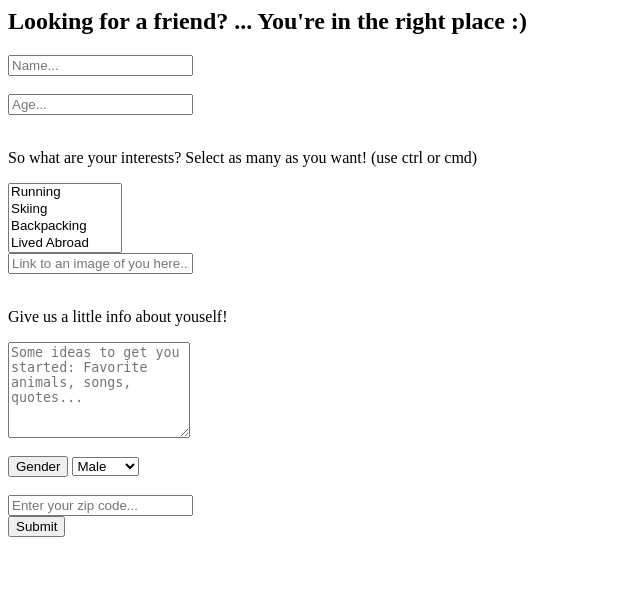
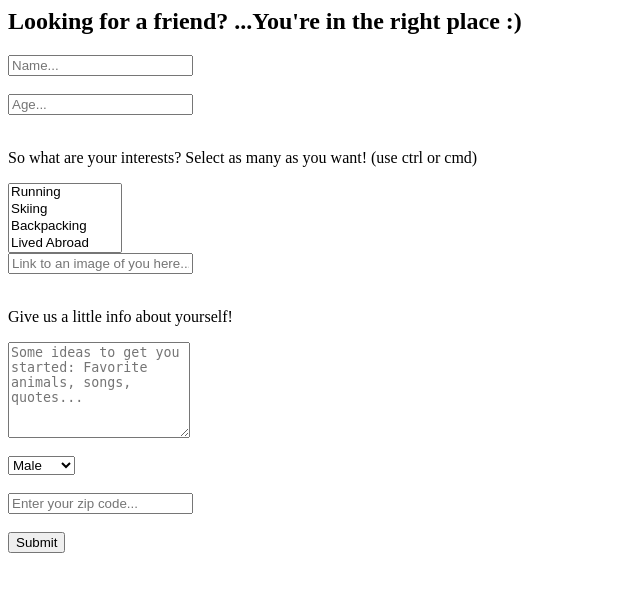
Before and after one commit to jzhu01/match.me, a Python web app: template templates/userinput.html in a window 1280 px wide. Shown: the top 592 px of the page, without its empty margins (0-640 px from the left). Run offline with Jinja, Linux system fonts and the light colour scheme; the template is opened without the code that fills it, so the values that code supplies are empty.

Commit message:
Completed styling for User Input page.

```diff
--- a/templates/header.html
+++ b/templates/header.html
@@ -5,6 +5,7 @@
     <link rel="stylesheet" href="https://fonts.googleapis.com/icon?family=Material+Icons">
     <link rel="stylesheet" href="https://code.getmdl.io/1.1.1/material.indigo-pink.min.css">
     <script defer src="https://code.getmdl.io/1.1.1/material.min.js"></script>
+    <link href="https://fonts.googleapis.com/css?family=Open+Sans" rel="stylesheet" type="text/css">
     <link rel="stylesheet" href="{{link_to_stylesheet}}">
     <script src="https://ajax.googleapis.com/ajax/libs/jquery/2.1.4/jquery.min.js"></script>
     <meta charset="utf-8">
--- a/templates/userinput.html
+++ b/templates/userinput.html
@@ -2,8 +2,8 @@
   <section>
       <!-- <form action="/saveuserinput" method="post"> -->
       <form id="user_form" enctype="multipart/form-data">
-        <div>
-          <h1 class="mdl-card__title-text">Looking for a friend? ... You're in the right place :)</h1>
+        <div class="user_form">
+          <h1 class="mdl-card__title-text">Looking for a friend? ...You're in the right place :)</h1>
             <div class="mdl-textfield mdl-js-textfield">
                   <input class="mdl-textfield__input" type="text" id="user_name" name="user_name" placeholder="Name...">
             </div>
@@ -13,7 +13,7 @@
           </div>
           <br>
           <!-- <input id="interests" type="text" placeholder="What are your interests?"> -->
-          <p> So what are your interests? Select as many as you want! (use ctrl or cmd) </p>
+          <p class="mdl-checkbox__label">So what are your interests? Select as many as you want! (use ctrl or cmd)</p>
           <select name="user_likes" multiple>
             <option class="user_like" value="Running" id="like-Running" name="like-Running">Running</option>
             <option class="user_like" value="Skiing" id="like-Skiing" name="like-Skiing">Skiing</option>
@@ -31,33 +31,23 @@
             <input class="mdl-textfield__input" type="text" id="user_img_link" name="user_img_link" placeholder="Link to an image of you here...">
           </div>
           <br>
-          <p> Give us a little info about youself! </p>
+          <!-- <p> Give us a little info about youself! </p> -->
+          <p class="mdl-checkbox__label">Give us a little info about yourself!</p>
           <div class="mdl-textfield mdl-js-textfield">
             <textarea class="mdl-textfield__input" type="text" rows= "6" id="user_bio" name="user_bio" placeholder="Some ideas to get you started: Favorite animals, songs, quotes..." ></textarea>
           </div>
           <br>
-
-          <button id="gender-btn" class="mdl-button mdl-js-button mdl-button--raised">Gender  </button>
-
-          <!-- <ul class="mdl-menu mdl-menu--bottom-left mdl-js-menu mdl-js-ripple-effect"
-              for="gender-btn">
-            <li class="mdl-menu__item">Some Action</li>
-            <li class="mdl-menu__item mdl-menu__item--full-bleed-divider">Another Action</li>
-            <li disabled class="mdl-menu__item">Disabled Action</li>
-            <li class="mdl-menu__item">Yet Another Action</li>
-          </ul> -->
-
-          <select class="mdl-menu mdl-menu--bottom-left mdl-js-menu mdl-js-ripple-effect"
-              for="gender-btn" name="user_gender">
-            <option class="mdl-menu__item user_gender" value="Male">Male</option>
-            <option class="mdl-menu__item user_gender" value="Female">Female</option>
-            <option class="mdl-menu__item user_gender" value="Other">Other</option>
+          <select name="user_gender">
+            <option class="user_gender" value="Male">Male</option>
+            <option class="user_gender" value="Female">Female</option>
+            <option class="user_gender" value="Other">Other</option>
           </select>
           <br>
           <br>
           <div class="mdl-textfield mdl-js-textfield">
             <input class="mdl-textfield__input" type="text" id="user_zip_code" name="user_zip_code" placeholder="Enter your zip code...">
           </div>
+          <br>
           <button class="mdl-button mdl-js-button mdl-button--raised" id="btn-submit">Submit</button>
         </div>
       </form>
```
Also changed, not shown: css/userinput.css (+10 -1 lines), images/grasswallpaper.jpg (added).
